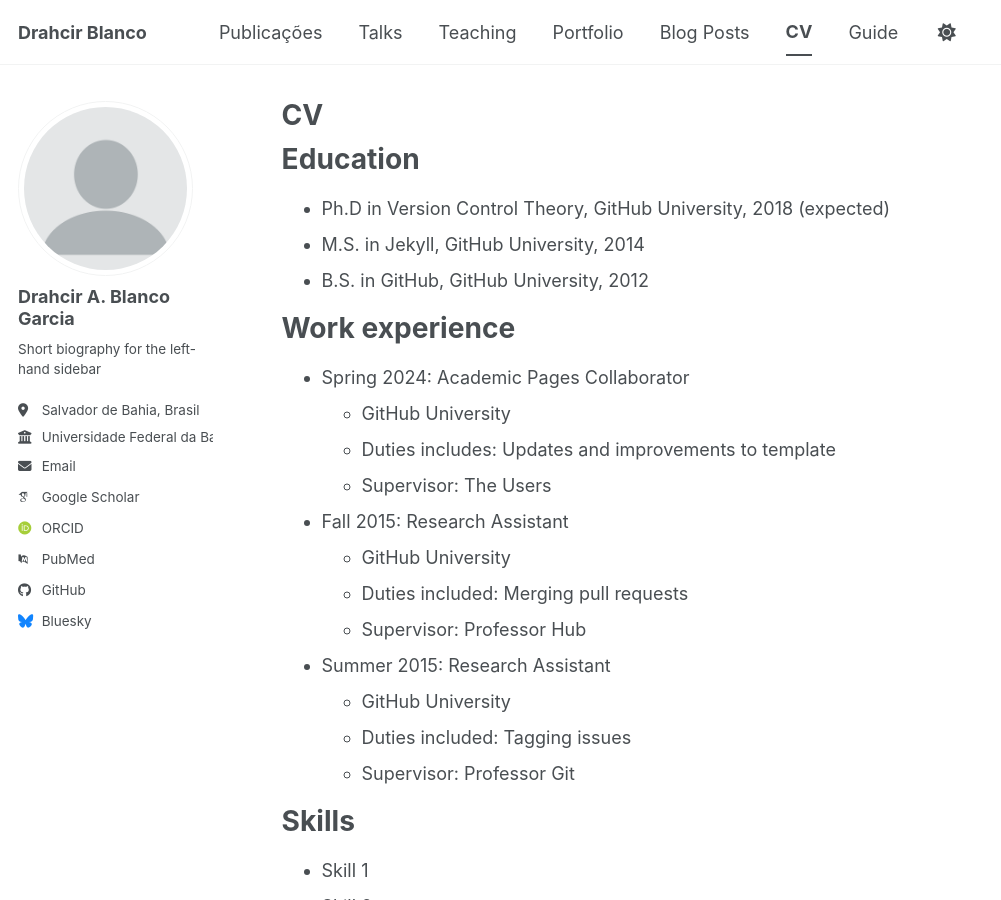
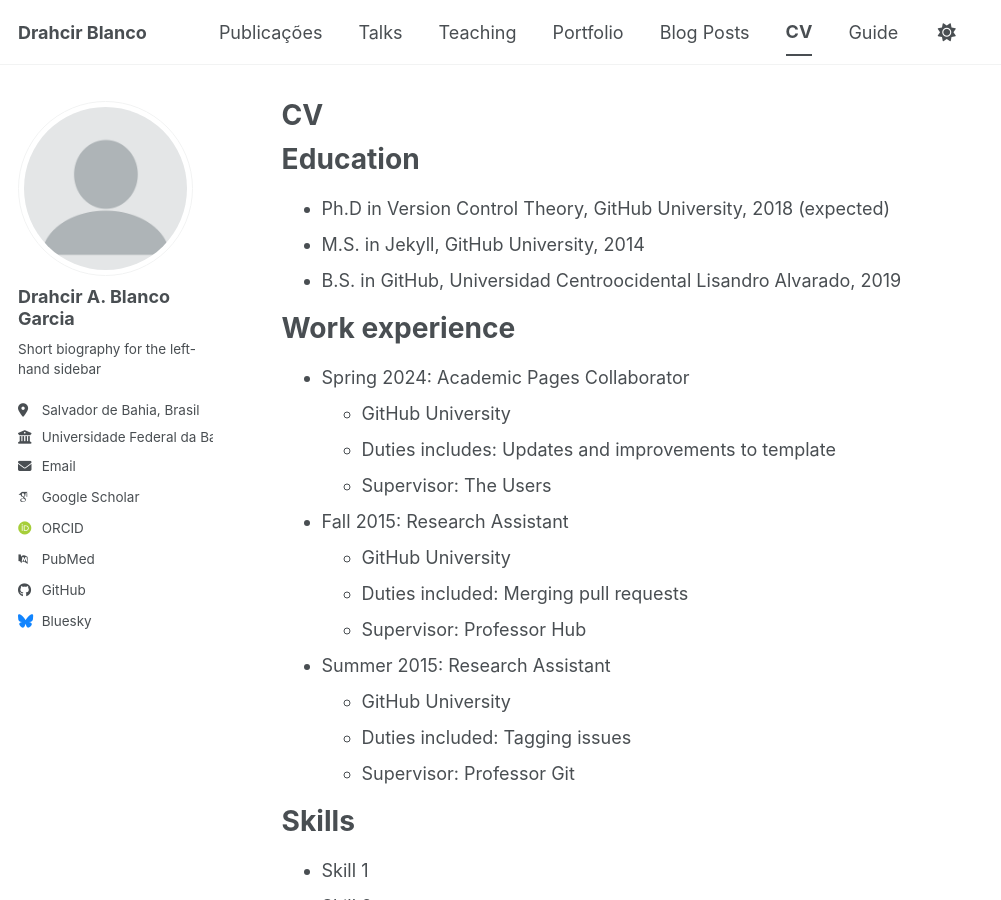
Before and after one commit to bl4nco7/drahcir, a Jekyll site: the page built from _pages/cv.md, in a window 1280 px wide and 900 px high. Shown: the whole window, without its empty margins (0-1001 px from the left). Built offline with Jekyll 4.4.1, drawn with Linux system fonts in a browser that asks for light colours; some web fonts are replaced; a script bundle is joined from its source files by our own code; library files that are not in the unit come from our copies.

Commit message:
Update cv.md

```diff
--- a/_pages/cv.md
+++ b/_pages/cv.md
@@ -13,7 +13,7 @@
 ======
 * Ph.D in Version Control Theory, GitHub University, 2018 (expected)
 * M.S. in Jekyll, GitHub University, 2014
-* B.S. in GitHub, GitHub University, 2012
+* B.S. in GitHub, Universidad Centroocidental Lisandro Alvarado, 2019
 
 Work experience
 ======
```
